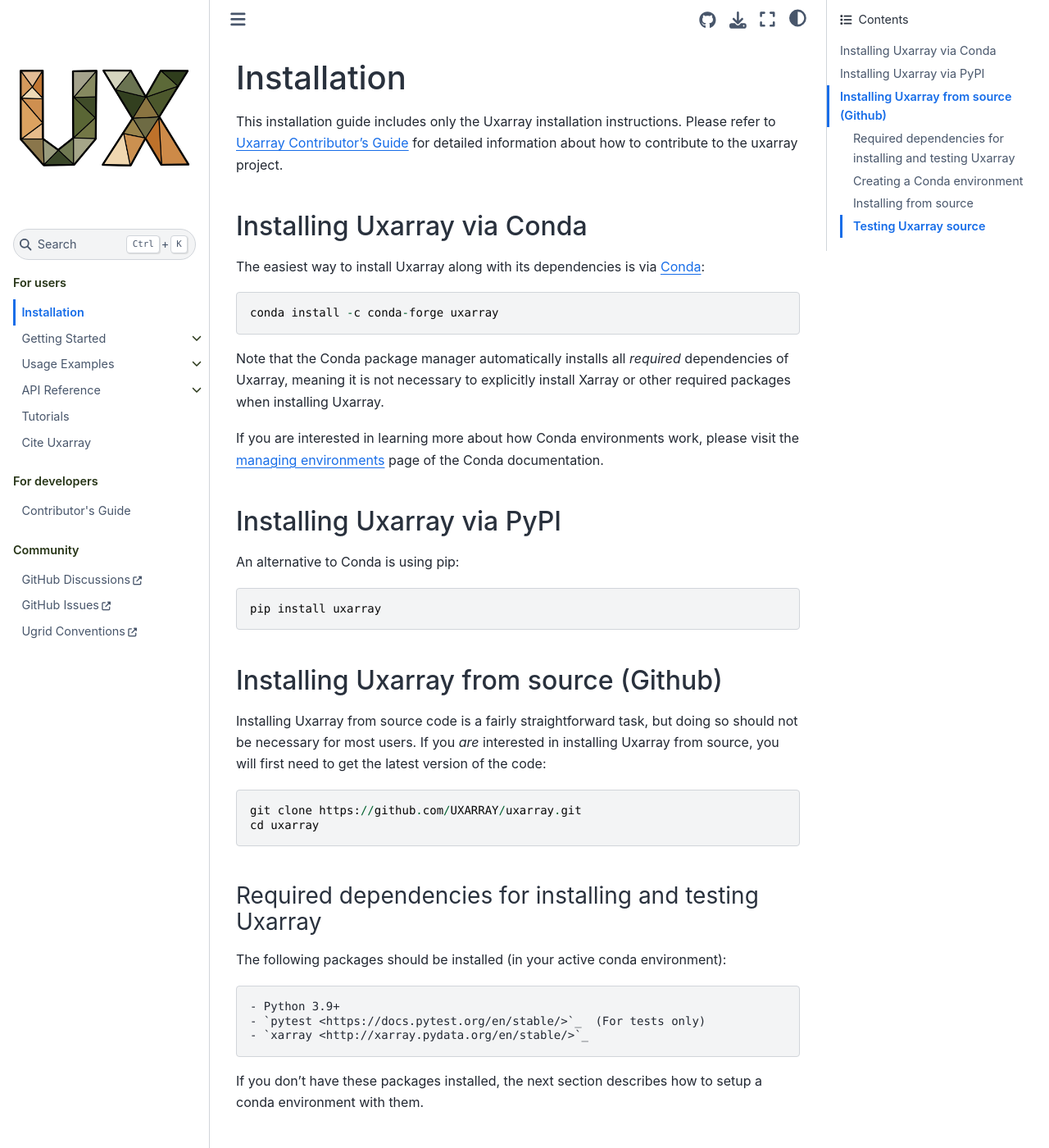
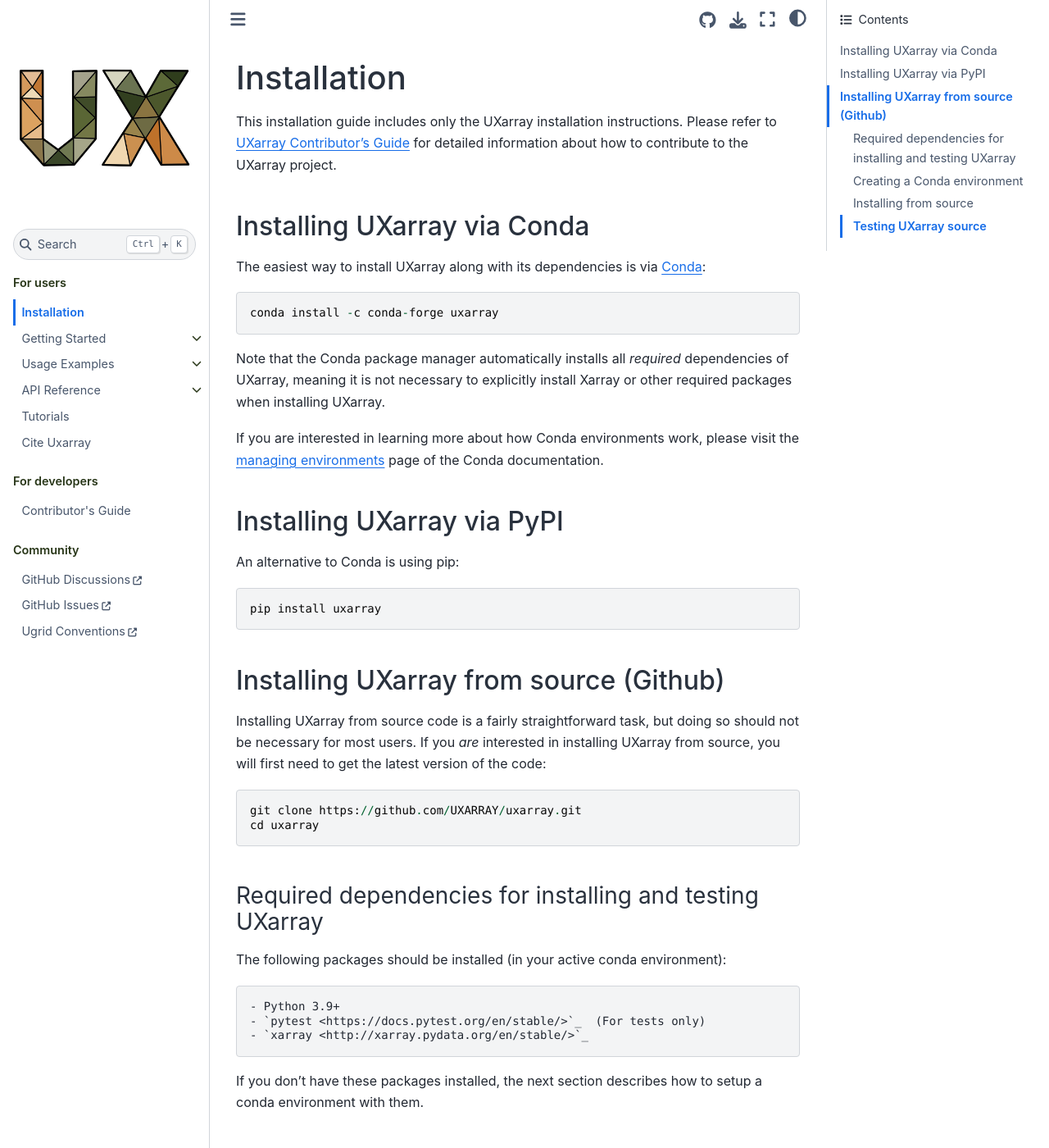
Before and after one commit to UXARRAY/uxarray, a Sphinx documentation site: the page built from docs/installation.rst, in a window 1280 px wide and 1400 px high. Shown: the whole window at 82% size. Built offline with Sphinx 7.4.7 and the Sphinx Book theme 1.1.4, drawn with Linux system fonts in a browser that asks for light colours; some of the changed text lies outside the part shown.

```diff
--- a/docs/installation.rst
+++ b/docs/installation.rst
@@ -5,45 +5,45 @@
 Installation
 ============
 
-This installation guide includes only the Uxarray installation instructions. Please
-refer to `Uxarray Contributor's Guide <https://uxarray.readthedocs.io/en/latest/contributing.html>`_
-for detailed information about how to contribute to the uxarray project.
+This installation guide includes only the UXarray installation instructions. Please
+refer to `UXarray Contributor's Guide <https://uxarray.readthedocs.io/en/latest/contributing.html>`_
+for detailed information about how to contribute to the UXarray project.
 
-Installing Uxarray via Conda
+Installing UXarray via Conda
 ----------------------------
 
-The easiest way to install Uxarray along with its dependencies is via
+The easiest way to install UXarray along with its dependencies is via
 `Conda <https://conda.io/en/latest>`_::
 
     conda install -c conda-forge uxarray
 
 Note that the Conda package manager automatically installs all `required`
-dependencies of Uxarray, meaning it is not necessary to explicitly install
-Xarray or other required packages when installing Uxarray.
+dependencies of UXarray, meaning it is not necessary to explicitly install
+Xarray or other required packages when installing UXarray.
 
 If you are interested in learning more about how Conda environments work, please
 visit the `managing environments <https://docs.conda.io/projects/conda/en/latest/user-guide/tasks/manage-environments.html>`_
 page of the Conda documentation.
 
-Installing Uxarray via PyPI
+Installing UXarray via PyPI
 ---------------------------
 
 An alternative to Conda is using pip::
 
     pip install uxarray
 
-Installing Uxarray from source (Github)
+Installing UXarray from source (Github)
 ---------------------------------------
 
-Installing Uxarray from source code is a fairly straightforward task, but
+Installing UXarray from source code is a fairly straightforward task, but
 doing so should not be necessary for most users. If you `are` interested in
-installing Uxarray from source, you will first need to get the latest version
+installing UXarray from source, you will first need to get the latest version
 of the code::
 
     git clone https://github.com/UXARRAY/uxarray.git
     cd uxarray
 
-Required dependencies for installing and testing Uxarray
+Required dependencies for installing and testing UXarray
 ^^^^^^^^^^^^^^^^^^^^^^^^^^^^^^^^^^^^^^^^^^^^^^^^^^^^^^^^
 
 The following packages should be installed (in your active conda
@@ -59,7 +59,7 @@ how to setup a conda environment with them.
 Creating a Conda environment
 ^^^^^^^^^^^^^^^^^^^^^^^^^^^^
 
-The Uxarray source code includes a conda environment definition file
+The UXarray source code includes a conda environment definition file
 (:code:`environment.yml`) in the :code:`/ci` folder under the root
 directory that can be used to create a development environment
 containing all of the packages required to build Uxarray. The
@@ -73,17 +73,17 @@ Installing from source
 ^^^^^^^^^^^^^^^^^^^^^^
 
 Once the dependencies listed above are installed, you can install
-Uxarray with running the following command from the root-directory::
+UXarray with running the following command from the root-directory::
 
     pip install .
 
 For compatibility purposes, we strongly recommend using Conda to
 configure your build environment as described above.
 
-Testing Uxarray source
+Testing UXarray source
 ^^^^^^^^^^^^^^^^^^^^^^
 
-A Uxarray code base can be tested from the root directory of the source
+A UXarray code base can be tested from the root directory of the source
 code repository using the following command (Explicit installation of the
 `pytest <https://docs.pytest.org/en/stable/>`_ package may be required, please
 see above)::
--- a/docs/quickstart.rst
+++ b/docs/quickstart.rst
@@ -5,7 +5,9 @@
 Quick Start Guide
 =================
 
-Coming Soon!
+This getting started guide aims to get you using UXarray productively as quickly as possible by covering
+the main concepts. For a more detailed overview of functionality, check out our API Reference and
+Usage Examples sections.
 
 .. toctree::
    :maxdepth: 2
```
Also changed, not shown: docs/getting-started/overview.rst (+27 -2 lines).
